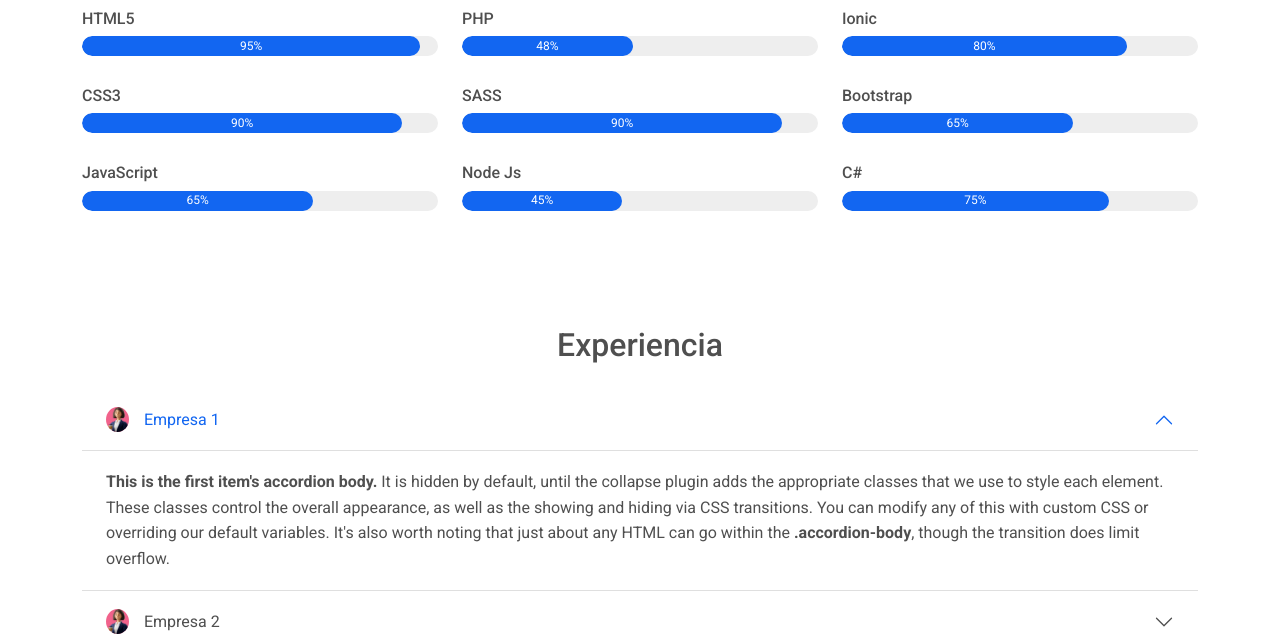
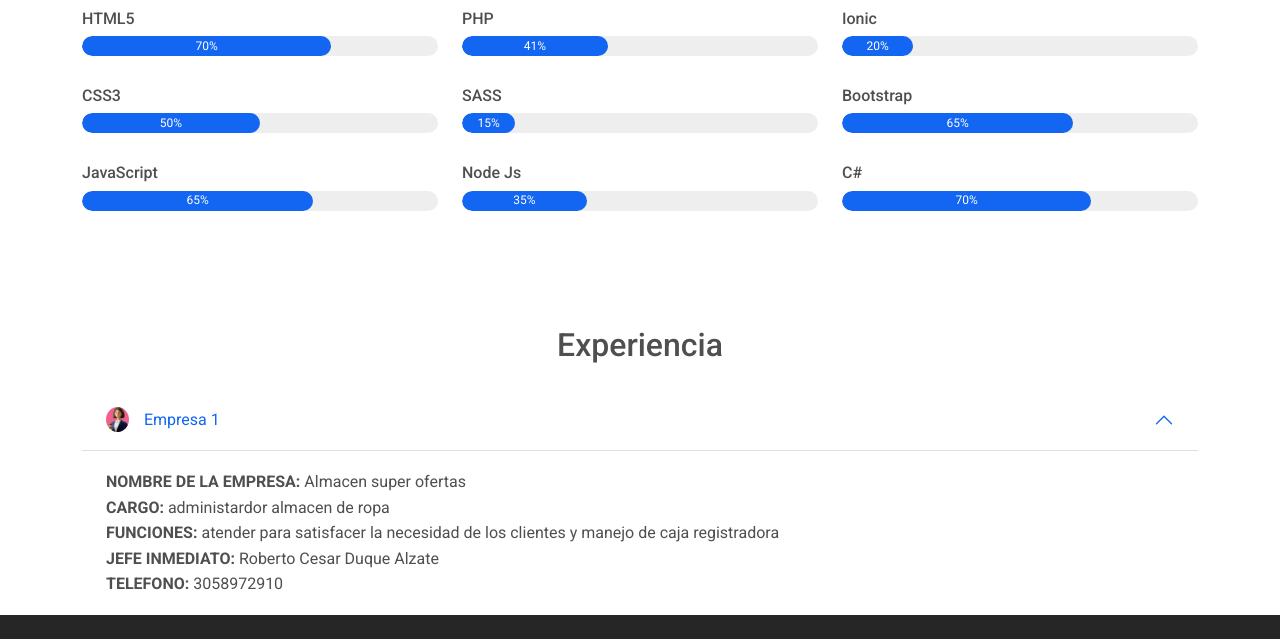
Before and after one commit to DavidDq11/Hoja_de_Vida, a plain HTML site: page Hoja.html in a window 1280 px wide. Shown: the part 715-1354 px from the top of the page. Drawn offline with nearby package versions, Linux system fonts and the light colour scheme.

Commit message:
Actualizacion de la hoja de vida

```diff
--- a/Hoja.html
+++ b/Hoja.html
@@ -29,7 +29,7 @@
                 <div class="collapse navbar-collapse justify-content-center" id="navbarExample01">
                     <ul class="navbar-nav mb-2 mb-lg-0">
                         <li class="nav-item">
-                            <a class="nav-link active" aria-current="page" href="#">Hoja De vida Jesus</a>
+                            <a class="nav-link active" aria-current="page" href="#">Hoja De vida</a>
                         </li>
                     </ul>
                 </div>
@@ -42,7 +42,7 @@
             <div class="mask">
                 <div class="d-flex justify-content-center align-items-center h-100">
                     <div class="text-white">
-                        <h1 class="mb-3">JockerCode</h1>
+                        <h1 class="mb-3">Jesús David Duque Ossa</h1>
                         <a class="btn btn-outline-light btn-lg" href="#!" role="button">Desarrollador Web</a>
                     </div>
                 </div>
@@ -74,9 +74,9 @@
                 <div class="skill">
                     <h6>HTML5</h6>
                     <div class="progress">
-                        <div class="progress-bar" role="progressbar" style="width: 95%;" aria-valuenow="25"
+                        <div class="progress-bar" role="progressbar" style="width: 70%;" aria-valuenow="25"
                             aria-valuemin="0" aria-valuemax="100">
-                            95%
+                            70%
                         </div>
                     </div>
                 </div>
@@ -84,9 +84,9 @@
                 <div class="skill">
                     <h6>CSS3</h6>
                     <div class="progress">
-                        <div class="progress-bar" role="progressbar" style="width: 90%;" aria-valuenow="25"
+                        <div class="progress-bar" role="progressbar" style="width: 50%;" aria-valuenow="25"
                             aria-valuemin="0" aria-valuemax="100">
-                            90%
+                            50%
                         </div>
                     </div>
                 </div>
@@ -106,9 +106,9 @@
                 <div class="skill">
                     <h6>PHP</h6>
                     <div class="progress">
-                        <div class="progress-bar" role="progressbar" style="width: 48%;" aria-valuenow="25"
+                        <div class="progress-bar" role="progressbar" style="width: 41%;" aria-valuenow="25"
                             aria-valuemin="0" aria-valuemax="100">
-                            48%
+                            41%
                         </div>
                     </div>
                 </div>
@@ -116,9 +116,9 @@
                 <div class="skill">
                     <h6>SASS</h6>
                     <div class="progress">
-                        <div class="progress-bar" role="progressbar" style="width: 90%;" aria-valuenow="25"
+                        <div class="progress-bar" role="progressbar" style="width: 15%;" aria-valuenow="25"
                             aria-valuemin="0" aria-valuemax="100">
-                            90%
+                            15%
                         </div>
                     </div>
                 </div>
@@ -126,9 +126,9 @@
                 <div class="skill">
                     <h6>Node Js</h6>
                     <div class="progress">
-                        <div class="progress-bar" role="progressbar" style="width: 45%;" aria-valuenow="25"
+                        <div class="progress-bar" role="progressbar" style="width: 35%;" aria-valuenow="25"
                             aria-valuemin="0" aria-valuemax="100">
-                            45%
+                            35%
                         </div>
                     </div>
                 </div>
@@ -138,9 +138,9 @@
                 <div class="skill">
                     <h6>Ionic</h6>
                     <div class="progress">
-                        <div class="progress-bar" role="progressbar" style="width: 80%;" aria-valuenow="25"
+                        <div class="progress-bar" role="progressbar" style="width: 20%;" aria-valuenow="25"
                             aria-valuemin="0" aria-valuemax="100">
-                            80%
+                            20%
                         </div>
                     </div>
                 </div>
@@ -158,9 +158,9 @@
                 <div class="skill">
                     <h6>C#</h6>
                     <div class="progress">
-                        <div class="progress-bar" role="progressbar" style="width: 75%;" aria-valuenow="25"
+                        <div class="progress-bar" role="progressbar" style="width: 70%;" aria-valuenow="25"
                             aria-valuemin="0" aria-valuemax="100">
-                            75%
+                            70%
                         </div>
                     </div>
                 </div>
@@ -190,55 +190,12 @@
                 <div id="collapseOne" class="accordion-collapse collapse show" aria-labelledby="headingOne"
                     data-mdb-parent="#accordionExample">
                     <div class="accordion-body">
-                        <strong>This is the first item's accordion body.</strong> It is hidden by default,
-                        until the collapse plugin adds the appropriate classes that we use to style each
-                        element. These classes control the overall appearance, as well as the showing and
-                        hiding via CSS transitions. You can modify any of this with custom CSS or
-                        overriding our default variables. It's also worth noting that just about any HTML
-                        can go within the <strong>.accordion-body</strong>, though the transition does
-                        limit overflow.
-                    </div>
-                </div>
-            </div>
-            <div class="accordion-item">
-                <h2 class="accordion-header" id="headingTwo">
-                    <button class="accordion-button collapsed" type="button" data-mdb-toggle="collapse"
-                        data-mdb-target="#collapseTwo" aria-expanded="false" aria-controls="collapseTwo">
-                        <img src="img/avatar.png" class="rounded-circle" height="25" alt="" loading="lazy" />
-                        Empresa 2
-                    </button>
-                </h2>
-                <div id="collapseTwo" class="accordion-collapse collapse" aria-labelledby="headingTwo"
-                    data-mdb-parent="#accordionExample">
-                    <div class="accordion-body">
-                        <strong>This is the second item's accordion body.</strong> It is hidden by
-                        default, until the collapse plugin adds the appropriate classes that we use to
-                        style each element. These classes control the overall appearance, as well as the
-                        showing and hiding via CSS transitions. You can modify any of this with custom CSS
-                        or overriding our default variables. It's also worth noting that just about any
-                        HTML can go within the <strong>.accordion-body</strong>, though the transition
-                        does limit overflow.
-                    </div>
-                </div>
-            </div>
-            <div class="accordion-item">
-                <h2 class="accordion-header" id="headingThree">
-                    <button class="accordion-button collapsed" type="button" data-mdb-toggle="collapse"
-                        data-mdb-target="#collapseThree" aria-expanded="false" aria-controls="collapseThree">
-                        <img src="img/avatar.png" class="rounded-circle" height="25" alt="" loading="lazy" />
-                        Empresa 3
-                    </button>
-                </h2>
-                <div id="collapseThree" class="accordion-collapse collapse" aria-labelledby="headingThree"
-                    data-mdb-parent="#accordionExample">
-                    <div class="accordion-body">
-                        <strong>This is the third item's accordion body.</strong> It is hidden by default,
-                        until the collapse plugin adds the appropriate classes that we use to style each
-                        element. These classes control the overall appearance, as well as the showing and
-                        hiding via CSS transitions. You can modify any of this with custom CSS or
-                        overriding our default variables. It's also worth noting that just about any HTML
-                        can go within the <strong>.accordion-body</strong>, though the transition does
-                        limit overflow.
+                      <strong> NOMBRE DE LA EMPRESA:</strong> Almacen super ofertas <br>
+                      <strong> CARGO:</strong> administardor almacen de ropa <br>
+                      <strong> FUNCIONES:</strong> atender para satisfacer la necesidad de los clientes y manejo de caja registradora <br>
+                      <strong> JEFE INMEDIATO:</strong> Roberto Cesar Duque Alzate <br>
+                      <strong> TELEFONO:</strong> 3058972910 <br>
+
                     </div>
                 </div>
             </div>
@@ -313,14 +270,6 @@
                 </form>
             </section>
 
-            <section class="mb-4">
-                <p>
-                    Lorem ipsum dolor sit amet consectetur adipisicing elit. Sunt distinctio earum
-                    repellat quaerat voluptatibus placeat nam, commodi optio pariatur est quia magnam
-                    eum harum corrupti dicta, aliquam sequi voluptate quas.
-                </p>
-            </section>
-
 
         </div>
 
```
